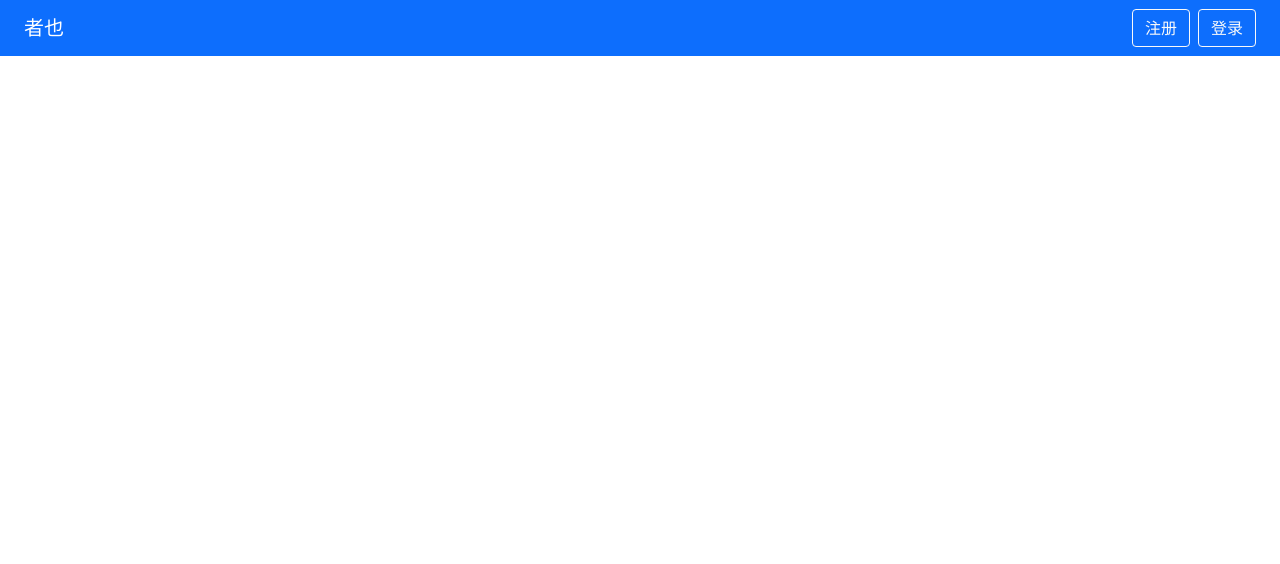
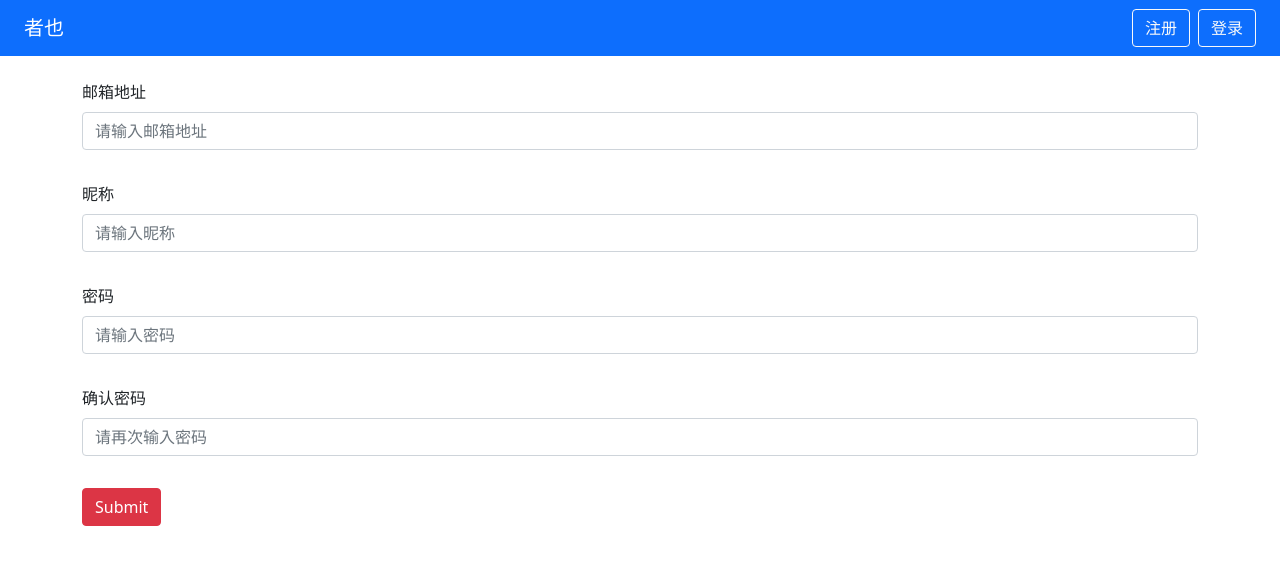
Before and after one commit to HymanZHAN/Vue3-TS-zheye, a Vue app in the folder zheye/: page /register in a window 1280 px wide. Before the commit this address had no page. Shown: the top 564 px of the page. Built offline with nearby package versions, Linux system fonts and the light colour scheme.

Commit message:
Finished Register.vue; Finished chapter 8

```diff
--- a/zheye/src/components/GlobalHeader.vue
+++ b/zheye/src/components/GlobalHeader.vue
@@ -5,7 +5,7 @@
     </router-link>
     <ul v-if="!user.isLoggedIn" class="mb-0">
       <li class="list-inline-item ">
-        <router-link to="/login" class="btn btn-outline-light">
+        <router-link to="/register" class="btn btn-outline-light">
           注册
         </router-link>
       </li>
--- a/zheye/src/components/ValidateForm.vue
+++ b/zheye/src/components/ValidateForm.vue
@@ -24,6 +24,7 @@ export default defineComponent({
 
   setup(props, context) {
     let validators: Validator[] = [];
+
     const registerValidator = (func: Validator | undefined) => {
       if (func) {
         validators.push(func);
--- a/zheye/src/components/ValidateInput.vue
+++ b/zheye/src/components/ValidateInput.vue
@@ -32,7 +32,8 @@ import { emitter } from "./ValidateForm.vue";
 const emailRegex = /^(([^<>()[\]\\.,;:\s@"]+(\.[^<>()[\]\\.,;:\s@"]+)*)|(".+"))@((\[[0-9]{1,3}\.[0-9]{1,3}\.[0-9]{1,3}\.[0-9]{1,3}\])|(([a-zA-Z\-0-9]+\.)+[a-zA-Z]{2,}))$/;
 
 interface RuleProp {
-  type: "email" | "required" | "range";
+  type: "email" | "required" | "range" | "custom";
+  validator?: () => boolean;
   message: string;
 }
 export type RulesProp = RuleProp[];
@@ -74,6 +75,9 @@ export default defineComponent({
             case "email":
               passed = emailRegex.test(inputRef.val);
               break;
+            case "custom":
+              passed = rule.validator ? rule.validator() : true;
+              break;
             default:
               break;
           }
--- a/zheye/src/pages/Login.vue
+++ b/zheye/src/pages/Login.vue
@@ -21,7 +21,6 @@
         :rules="passwordRules"
       />
     </div>
-    <!-- <button type="submit" class="btn btn-primary" :slot="">Submit</button> -->
     <template #submit>
       <span class="btn btn-danger">Submit</span>
     </template>
--- /dev/null
+++ b/zheye/src/pages/Register.vue
@@ -0,0 +1,131 @@
+<template>
+  <ValidateForm @form-submit="onFormSubmit">
+    <div class="mb-3">
+      <label for="emailInput" class="form-label">邮箱地址</label>
+      <ValidateInput
+        id="emailInput"
+        type="email"
+        placeholder="请输入邮箱地址"
+        v-model="emailVal"
+        :rules="emailRules"
+      />
+    </div>
+    <div class="mb-3">
+      <label for="emailInput" class="form-label">昵称</label>
+      <ValidateInput
+        id="nickNameInput"
+        type="text"
+        placeholder="请输入昵称"
+        v-model="nickNameVal"
+        :rules="nickNameRules"
+      />
+    </div>
+    <div class="mb-3">
+      <label for="passwordInput" class="form-label">密码</label>
+      <ValidateInput
+        id="passwordInput"
+        type="password"
+        placeholder="请输入密码"
+        v-model="passwordVal"
+        :rules="passwordRules"
+      />
+    </div>
+    <div class="mb-3">
+      <label for="passwordInputConfirmation" class="form-label">
+        确认密码
+      </label>
+      <ValidateInput
+        id="passwordInputConfirmation"
+        type="password"
+        placeholder="请再次输入密码"
+        v-model="passwordConfirmVal"
+        :rules="passwordConfirmRules"
+      />
+    </div>
+    <template #submit>
+      <span class="btn btn-danger">Submit</span>
+    </template>
+  </ValidateForm>
+</template>
+
+<script lang="ts">
+import { defineComponent, ref } from "vue";
+
+import ValidateForm from "@/components/ValidateForm.vue";
+import ValidateInput, { RulesProp } from "@/components/ValidateInput.vue";
+import api from "@/services/base";
+import { createMessage } from "@/components/createMessage";
+import { useRouter } from "vue-router";
+
+export default defineComponent({
+  name: "Register",
+  components: {
+    ValidateForm,
+    ValidateInput,
+  },
+  setup() {
+    const router = useRouter();
+
+    const emailVal = ref("");
+    const emailRules: RulesProp = [
+      { type: "required", message: "电子邮箱不能为空" },
+      { type: "email", message: "请输入正确的电子邮箱格式" },
+    ];
+
+    const nickNameVal = ref("");
+    const nickNameRules: RulesProp = [
+      { type: "required", message: "昵称不能为空" },
+    ];
+
+    const passwordVal = ref("");
+    const passwordRules: RulesProp = [
+      { type: "required", message: "密码不能为空" },
+    ];
+
+    const passwordConfirmVal = ref("");
+    const passwordConfirmRules: RulesProp = [
+      { type: "required", message: "密码不能为空" },
+      {
+        type: "custom",
+        validator: () => {
+          return passwordVal.value === passwordConfirmVal.value;
+        },
+        message: "两次输入密码不一致",
+      },
+    ];
+
+    const onFormSubmit = async (allFieldsValidated: boolean) => {
+      if (allFieldsValidated) {
+        const payload = {
+          email: emailVal.value,
+          nickName: nickNameVal.value,
+          password: passwordVal.value,
+        };
+        try {
+          await api.post("users/", { json: payload });
+          createMessage("注册成功，正在跳转登录页面", "success");
+          setTimeout(() => {
+            router.push("/login");
+          }, 2000);
+        } catch (error) {
+          console.log(error);
+        }
+      }
+    };
+
+    return {
+      emailVal,
+      emailRules,
+      nickNameVal,
+      nickNameRules,
+      passwordVal,
+      passwordRules,
+      passwordConfirmVal,
+      passwordConfirmRules,
+      onFormSubmit,
+    };
+  },
+});
+</script>
+
+<style scoped></style>
--- a/zheye/src/router.ts
+++ b/zheye/src/router.ts
@@ -4,6 +4,7 @@ import { store } from "@/store";
 
 import Home from "./pages/Home.vue";
 import Login from "./pages/Login.vue";
+import Register from "./pages/Register.vue";
 import ColumnDetail from "./pages/ColumnDetail.vue";
 import CreatePost from "./pages/CreatePost.vue";
 
@@ -15,6 +16,11 @@ export const router = createRouter({
       path: "/",
       name: "Home",
       component: Home,
+    },
+    {
+      path: "/register",
+      name: "Register",
+      component: Register,
     },
     {
       path: "/login",
```
